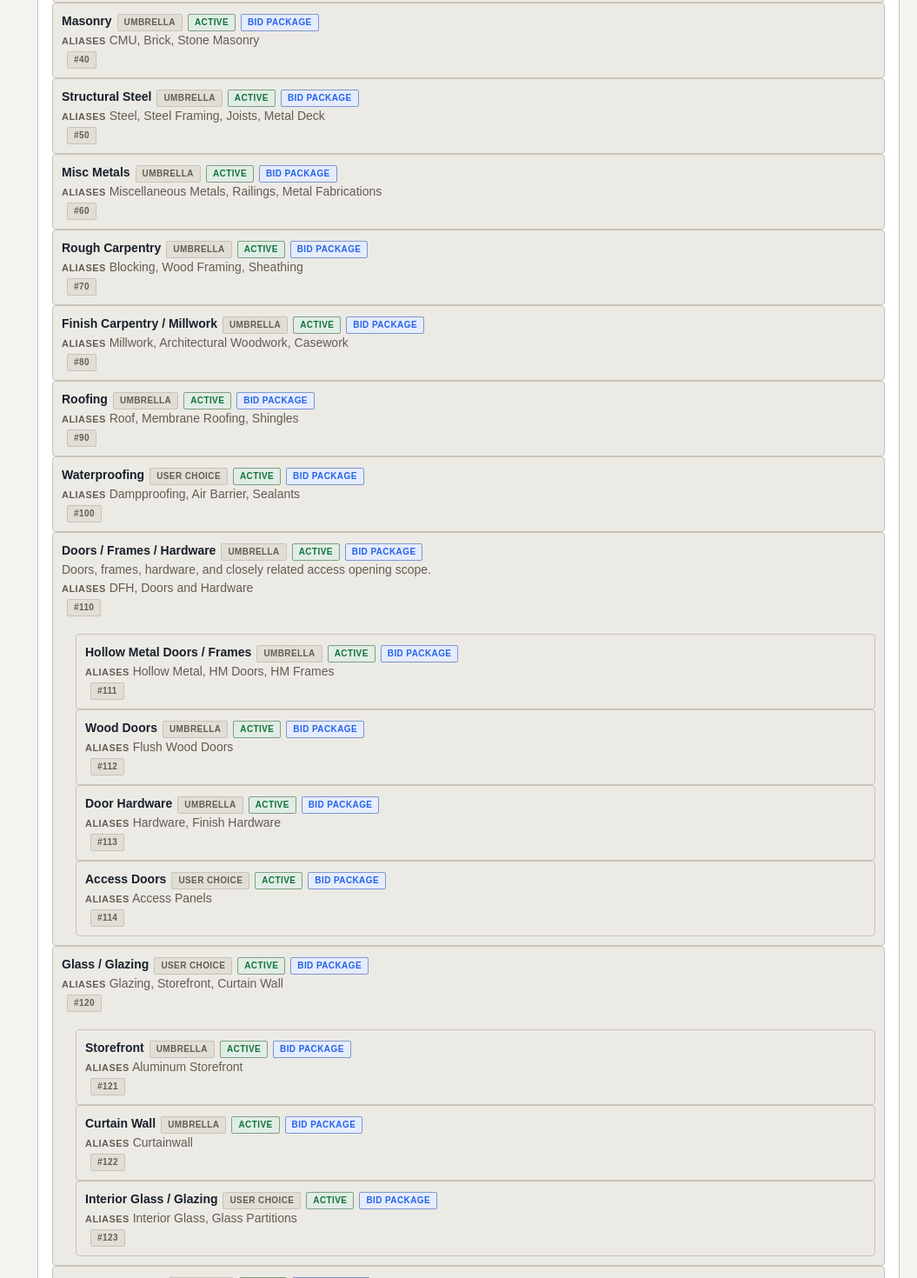
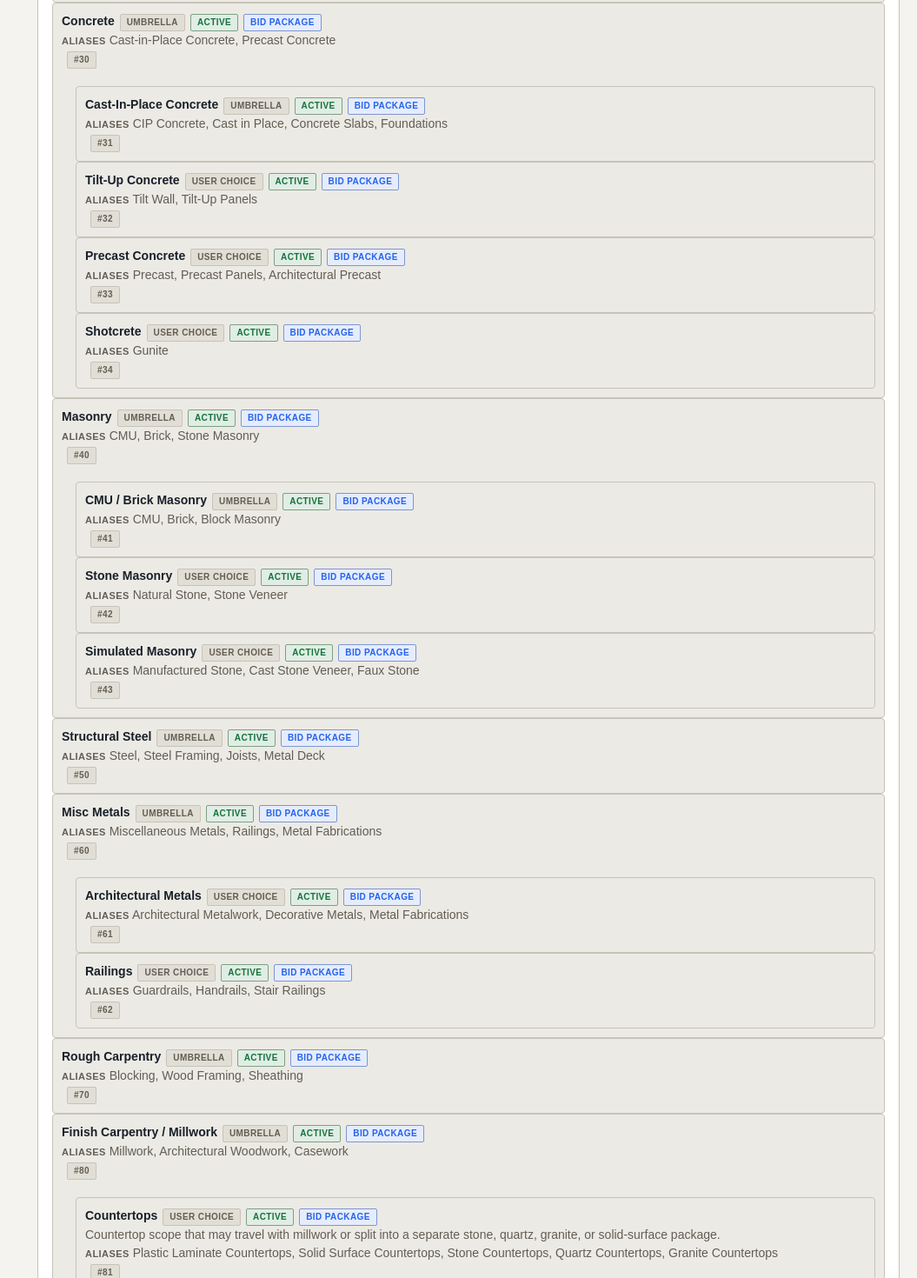
Before and after one commit to adamarnao/bid-leveler, a Next.js app: page /dev/trade-taxonomy in a window 1280 px wide. Shown: the part 940-2410 px from the top of the page at 87% size, without its empty margins (225-1280 px from the left). Built offline with nearby package versions, Linux system fonts and the light colour scheme.

Commit message:
Refine trade taxonomy specializations

```diff
--- a/src/app/dev/trade-taxonomy/page.tsx
+++ b/src/app/dev/trade-taxonomy/page.tsx
@@ -160,7 +160,9 @@ function SuggestedPackageCard({
           </div>
           <p className="muted-text">
             Trade: {getTradeName(suggestion.tradeId)}
-            {suggestion.parentTradeId ? ` / Parent: ${getTradeName(suggestion.parentTradeId)}` : ""}
+            {suggestion.parentTradeId
+              ? ` / Trade category: ${getTradeName(suggestion.parentTradeId)}`
+              : ""}
           </p>
         </div>
         <span className="badge badge-primary">{suggestion.csiItemIds.length} CSI tags</span>
@@ -168,7 +170,7 @@ function SuggestedPackageCard({
 
       {suggestion.childTradeIds?.length ? (
         <div className="cluster gap-2" style={{ marginTop: 10 }}>
-          <span className="label-text">Child trades</span>
+          <span className="label-text">Specializations</span>
           {suggestion.childTradeIds.map((childTradeId) => (
             <span key={childTradeId} className="badge badge-muted">
               {getTradeName(childTradeId)}
@@ -332,8 +334,8 @@ export default function TradeTaxonomyWorkbenchPage() {
               <p className="label-text">Default Taxonomy</p>
               <h2>Trade Hierarchy</h2>
               <p className="muted-text">
-                Parent and child trades are shown with package mode, active status, and bid
-                package eligibility.
+                Trade categories and specializations are shown with package mode, active
+                status, and bid package eligibility.
               </p>
             </div>
             <span className="badge badge-primary">{taxonomy.length} trades</span>
--- a/src/features/trade-taxonomy/defaultTradeTaxonomy.ts
+++ b/src/features/trade-taxonomy/defaultTradeTaxonomy.ts
@@ -28,9 +28,19 @@ export const defaultTradeTaxonomy: TradeTaxonomyNode[] = [
     parentId: "sitework",
     name: "Earthwork",
     aliases: ["Excavation", "Grading", "Site Prep"],
+    sortOrder: 22,
+    canBeBidPackage: true,
+    defaultPackageMode: "UMBRELLA",
+    isActive: true,
+  },
+  {
+    id: "demolition",
+    parentId: "sitework",
+    name: "Demolition",
+    aliases: ["Demo", "Selective Demolition", "Site Demolition"],
     sortOrder: 21,
     canBeBidPackage: true,
-    defaultPackageMode: "UMBRELLA",
+    defaultPackageMode: "USER_CHOICE",
     isActive: true,
   },
   {
@@ -38,7 +48,7 @@ export const defaultTradeTaxonomy: TradeTaxonomyNode[] = [
     parentId: "sitework",
     name: "Utilities",
     aliases: ["Site Utilities", "Wet Utilities", "Dry Utilities"],
-    sortOrder: 22,
+    sortOrder: 23,
     canBeBidPackage: true,
     defaultPackageMode: "USER_CHOICE",
     isActive: true,
@@ -48,7 +58,7 @@ export const defaultTradeTaxonomy: TradeTaxonomyNode[] = [
     parentId: "sitework",
     name: "Asphalt / Paving",
     aliases: ["Paving", "Pavement", "Striping"],
-    sortOrder: 23,
+    sortOrder: 24,
     canBeBidPackage: true,
     defaultPackageMode: "UMBRELLA",
     isActive: true,
@@ -58,7 +68,7 @@ export const defaultTradeTaxonomy: TradeTaxonomyNode[] = [
     parentId: "sitework",
     name: "Landscaping",
     aliases: ["Landscape", "Planting", "Irrigation"],
-    sortOrder: 24,
+    sortOrder: 25,
     canBeBidPackage: true,
     defaultPackageMode: "UMBRELLA",
     isActive: true,
@@ -73,12 +83,82 @@ export const defaultTradeTaxonomy: TradeTaxonomyNode[] = [
     isActive: true,
   },
   {
+    id: "cast-in-place-concrete",
+    parentId: "concrete",
+    name: "Cast-In-Place Concrete",
+    aliases: ["CIP Concrete", "Cast in Place", "Concrete Slabs", "Foundations"],
+    sortOrder: 31,
+    canBeBidPackage: true,
+    defaultPackageMode: "UMBRELLA",
+    isActive: true,
+  },
+  {
+    id: "tilt-up-concrete",
+    parentId: "concrete",
+    name: "Tilt-Up Concrete",
+    aliases: ["Tilt Wall", "Tilt-Up Panels"],
+    sortOrder: 32,
+    canBeBidPackage: true,
+    defaultPackageMode: "USER_CHOICE",
+    isActive: true,
+  },
+  {
+    id: "precast-concrete",
+    parentId: "concrete",
+    name: "Precast Concrete",
+    aliases: ["Precast", "Precast Panels", "Architectural Precast"],
+    sortOrder: 33,
+    canBeBidPackage: true,
+    defaultPackageMode: "USER_CHOICE",
+    isActive: true,
+  },
+  {
+    id: "shotcrete",
+    parentId: "concrete",
+    name: "Shotcrete",
+    aliases: ["Gunite"],
+    sortOrder: 34,
+    canBeBidPackage: true,
+    defaultPackageMode: "USER_CHOICE",
+    isActive: true,
+  },
+  {
     id: "masonry",
     name: "Masonry",
     aliases: ["CMU", "Brick", "Stone Masonry"],
     sortOrder: 40,
     canBeBidPackage: true,
     defaultPackageMode: "UMBRELLA",
+    isActive: true,
+  },
+  {
+    id: "cmu-brick-masonry",
+    parentId: "masonry",
+    name: "CMU / Brick Masonry",
+    aliases: ["CMU", "Brick", "Block Masonry"],
+    sortOrder: 41,
+    canBeBidPackage: true,
+    defaultPackageMode: "UMBRELLA",
+    isActive: true,
+  },
+  {
+    id: "stone-masonry",
+    parentId: "masonry",
+    name: "Stone Masonry",
+    aliases: ["Natural Stone", "Stone Veneer"],
+    sortOrder: 42,
+    canBeBidPackage: true,
+    defaultPackageMode: "USER_CHOICE",
+    isActive: true,
+  },
+  {
+    id: "simulated-masonry",
+    parentId: "masonry",
+    name: "Simulated Masonry",
+    aliases: ["Manufactured Stone", "Cast Stone Veneer", "Faux Stone"],
+    sortOrder: 43,
+    canBeBidPackage: true,
+    defaultPackageMode: "USER_CHOICE",
     isActive: true,
   },
   {
@@ -100,6 +180,26 @@ export const defaultTradeTaxonomy: TradeTaxonomyNode[] = [
     isActive: true,
   },
   {
+    id: "architectural-metals",
+    parentId: "misc-metals",
+    name: "Architectural Metals",
+    aliases: ["Architectural Metalwork", "Decorative Metals", "Metal Fabrications"],
+    sortOrder: 61,
+    canBeBidPackage: true,
+    defaultPackageMode: "USER_CHOICE",
+    isActive: true,
+  },
+  {
+    id: "railings",
+    parentId: "misc-metals",
+    name: "Railings",
+    aliases: ["Guardrails", "Handrails", "Stair Railings"],
+    sortOrder: 62,
+    canBeBidPackage: true,
+    defaultPackageMode: "USER_CHOICE",
+    isActive: true,
+  },
+  {
     id: "rough-carpentry",
     name: "Rough Carpentry",
     aliases: ["Blocking", "Wood Framing", "Sheathing"],
@@ -118,12 +218,64 @@ export const defaultTradeTaxonomy: TradeTaxonomyNode[] = [
     isActive: true,
   },
   {
+    id: "countertops",
+    parentId: "finish-carpentry-millwork",
+    name: "Countertops",
+    aliases: [
+      "Plastic Laminate Countertops",
+      "Solid Surface Countertops",
+      "Stone Countertops",
+      "Quartz Countertops",
+      "Granite Countertops",
+    ],
+    description:
+      "Countertop scope that may travel with millwork or split into a separate stone, quartz, granite, or solid-surface package.",
+    sortOrder: 81,
+    canBeBidPackage: true,
+    defaultPackageMode: "USER_CHOICE",
+    defaultScopeNotes: [
+      "Plastic laminate tops may be included with millwork.",
+      "Stone, quartz, granite, or solid-surface tops may need a separate bid package.",
+    ],
+    isActive: true,
+  },
+  {
     id: "roofing",
     name: "Roofing",
     aliases: ["Roof", "Membrane Roofing", "Shingles"],
     sortOrder: 90,
     canBeBidPackage: true,
     defaultPackageMode: "UMBRELLA",
+    isActive: true,
+  },
+  {
+    id: "membrane-roofing",
+    parentId: "roofing",
+    name: "Membrane Roofing",
+    aliases: ["TPO", "EPDM", "PVC Roofing", "Single-Ply Roofing"],
+    sortOrder: 91,
+    canBeBidPackage: true,
+    defaultPackageMode: "UMBRELLA",
+    isActive: true,
+  },
+  {
+    id: "sheet-metal-roofing",
+    parentId: "roofing",
+    name: "Sheet Metal Roofing",
+    aliases: ["Metal Roofing", "Roof Sheet Metal", "Flashing"],
+    sortOrder: 92,
+    canBeBidPackage: true,
+    defaultPackageMode: "USER_CHOICE",
+    isActive: true,
+  },
+  {
+    id: "shingle-roofing",
+    parentId: "roofing",
+    name: "Shingle Roofing",
+    aliases: ["Asphalt Shingles", "Roof Shingles"],
+    sortOrder: 93,
+    canBeBidPackage: true,
+    defaultPackageMode: "USER_CHOICE",
     isActive: true,
   },
   {
@@ -185,6 +337,17 @@ export const defaultTradeTaxonomy: TradeTaxonomyNode[] = [
     sortOrder: 114,
     canBeBidPackage: true,
     defaultPackageMode: "USER_CHOICE",
+    isActive: true,
+  },
+  {
+    id: "overhead-doors",
+    name: "Overhead Doors",
+    aliases: ["Sectional Doors", "Coiling Doors", "Rolling Doors", "Loading Dock Doors"],
+    description:
+      "Overhead, sectional, coiling, rolling, and loading dock door scope that is often bid separately from DFH.",
+    sortOrder: 115,
+    canBeBidPackage: true,
+    defaultPackageMode: "UMBRELLA",
     isActive: true,
   },
   {
@@ -387,6 +550,8 @@ export const defaultTradeTaxonomy: TradeTaxonomyNode[] = [
     defaultPackageMode: "UMBRELLA",
     isActive: true,
   },
+  // TODO: Specialties needs a separate estimator review before adding toilet accessories,
+  // fire extinguishers, lockers, signage, and similar specialty breakdowns.
   {
     id: "specialties",
     name: "Specialties",
@@ -421,6 +586,16 @@ export const defaultTradeTaxonomy: TradeTaxonomyNode[] = [
     sortOrder: 200,
     canBeBidPackage: true,
     defaultPackageMode: "UMBRELLA",
+    isActive: true,
+  },
+  {
+    id: "medical-gas",
+    parentId: "plumbing",
+    name: "Medical Gas",
+    aliases: ["Med Gas", "Medical Gas Piping"],
+    sortOrder: 201,
+    canBeBidPackage: true,
+    defaultPackageMode: "USER_CHOICE",
     isActive: true,
   },
   {
```
Also changed, not shown: 1 other file (tests, documents, lock files or other folders).
